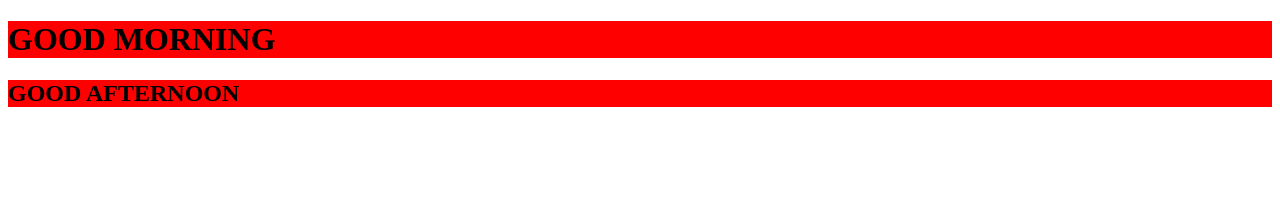
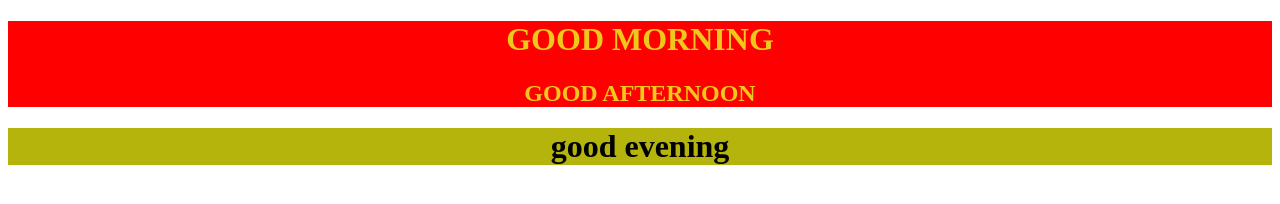
Before and after one commit to Nithin-kumar009/css-basics-from-scratch, a plain HTML site: page class1/index.html in a window 1280 px wide. Drawn offline with Linux system fonts and the light colour scheme.

Commit message:
class 1 lecture

```diff
--- a/class1/index.html
+++ b/class1/index.html
@@ -6,9 +6,14 @@
     <title>Document</title>
     <link rel="stylesheet" href="one.css">
 </head>
-<body>
+<body><div class="nithin">
+
     <h1>GOOD MORNING</h1>
     <h2>GOOD AFTERNOON</h2>
 
+</div>
+<div class="saniya">
+    <h1>good evening</h1>
+</div>
 </body>
 </html>
--- a/class1/one.css
+++ b/class1/one.css
@@ -1,3 +1,11 @@
-h1,h2{
+.nithin{
     background-color: red;
+    color: rgb(239, 200, 28);
+    text-align: center;
+
 }
+.saniya{
+color: black;
+text-align: center;
+background-color: rgb(180, 180, 13);
+}
```
